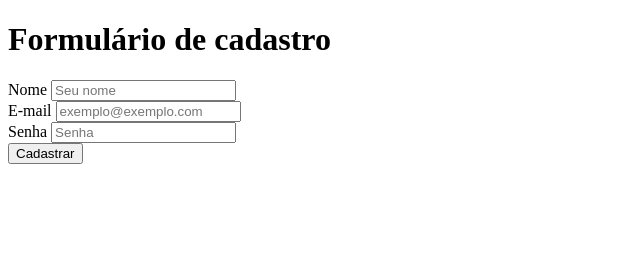
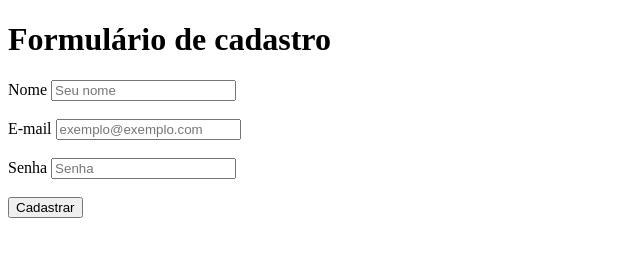
Before and after one commit to codeverson/EBAC_HTML, a plain HTML site: page exercicio_html.html in a window 1280 px wide. Shown: the whole page, without its empty margins (0-640 px from the left). Drawn offline with Linux system fonts and the light colour scheme.

Commit message:
Inclusão do input e alguns break rows

```diff
--- a/exercicio_html.html
+++ b/exercicio_html.html
@@ -9,16 +9,18 @@
 <body>
     <h1>Formulário de cadastro</h1>
     <form>
-    Nome
-    <input type="text" placeholder= "Seu nome" />
+    <label for="Nome">Nome</label>
+    <input id="Nome" type="text" placeholder= "Seu nome" />
         <br />
-    E-mail
-    <input type="email" placeholder= "exemplo@exemplo.com" />
         <br />
-    Senha
-    <input type="password" placeholder= "Senha" />
+    <label for="email">E-mail</label>
+    <input id="email" type="email" placeholder= "exemplo@exemplo.com" />
         <br />
-
+        <br />
+    <label for="senha">Senha</label>
+    <input id="senha" type="password" placeholder= "Senha" />
+        <br />
+        <br />
             <button type="submit">
             Cadastrar
             </button>
```
